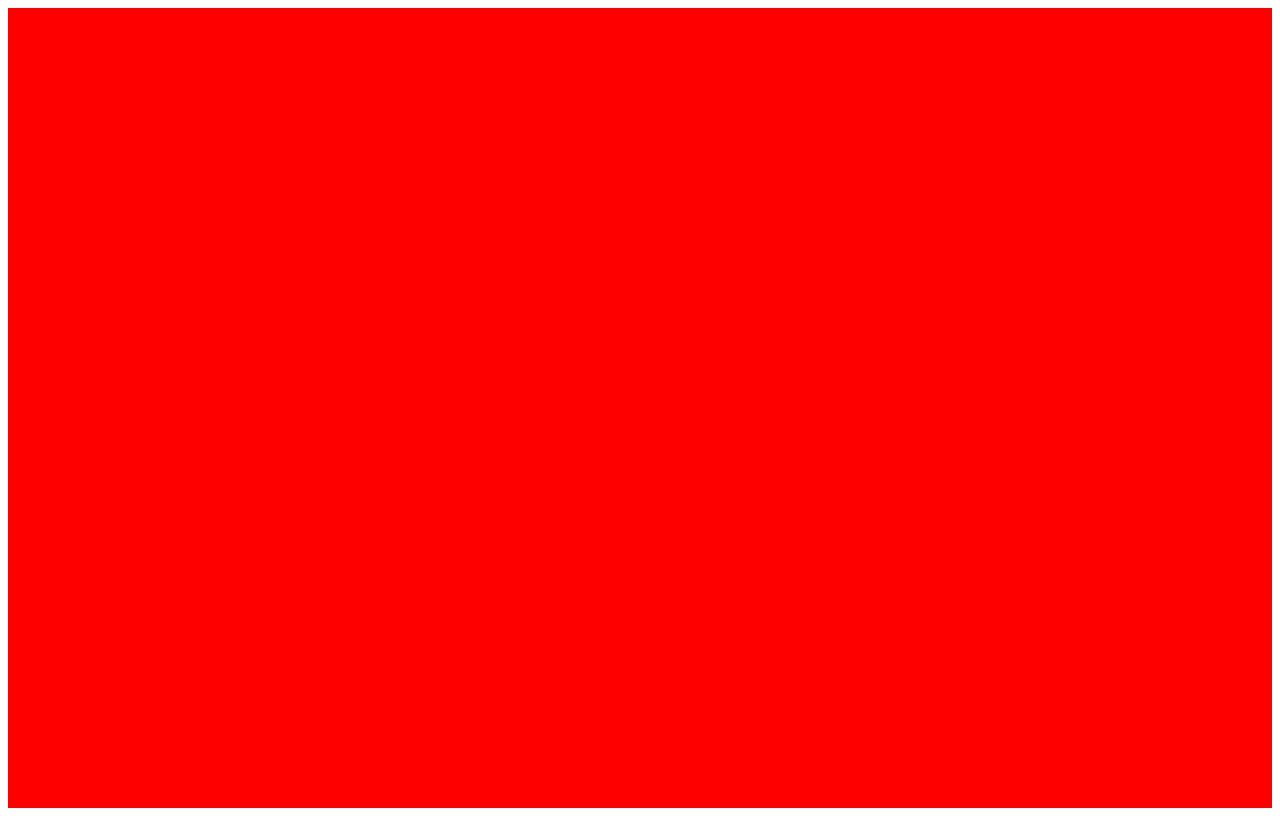
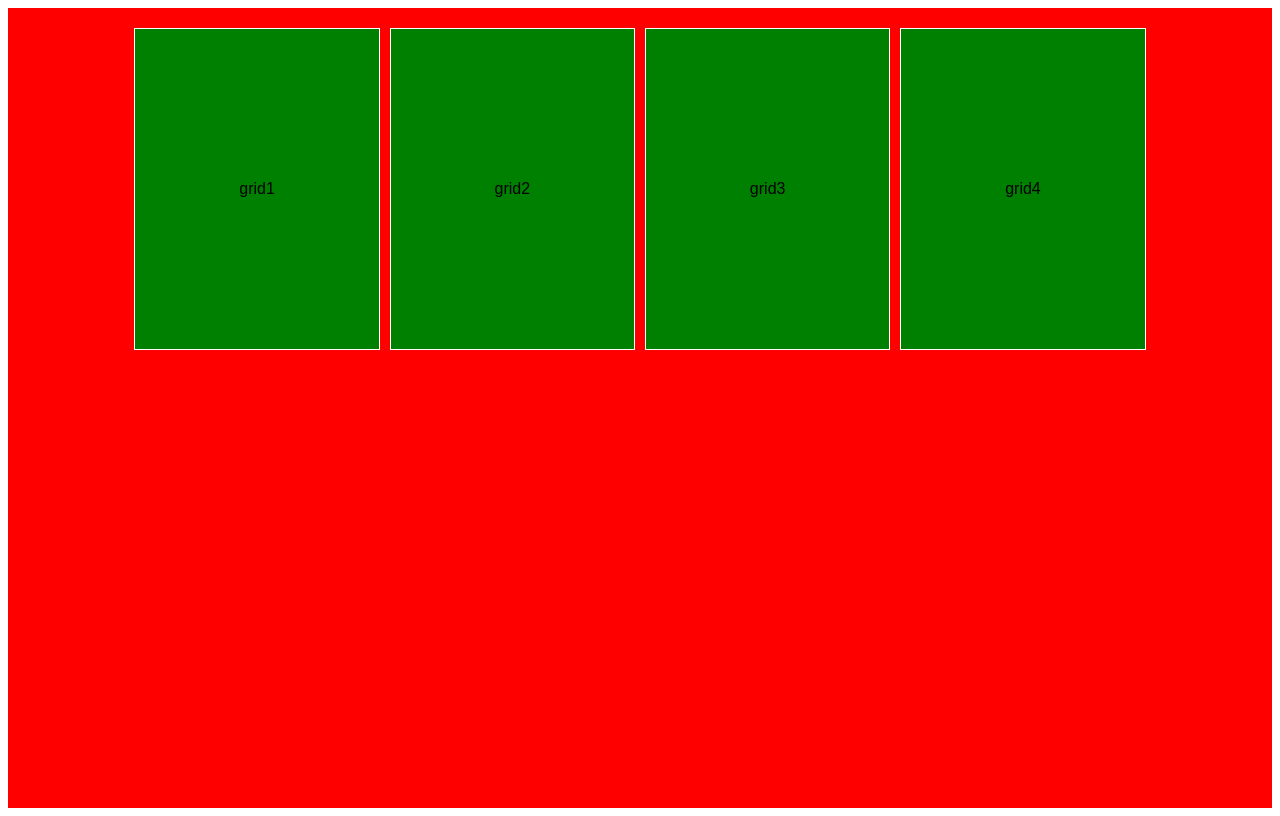
Before and after one commit to BFTerry/Framework-Grid, a plain HTML site: page index.html in a window 1280 px wide. Drawn offline with nearby package versions, Linux system fonts and the light colour scheme; files that its build step writes are made by us from their sources.

Commit message:
Add files via upload

```diff
--- a/index.html
+++ b/index.html
@@ -4,17 +4,20 @@
     <meta charset="UTF-8">
     <meta http-equiv="X-UA-Compatible" content="IE=edge">
     <meta name="viewport" content="width=device-width, initial-scale=1.0">
-    <title>Document</title>
+    <title>Framework-Grid</title>
     <link rel="stylesheet" href="styles/style.css">
 </head>
 <body>
 
     <div class="container">
         <div class="grid">
-            <div class="item1"></div>
-            <div class="item2"></div>
-            <div class="item3"></div>
-            <div class="item4"></div>
+
+                <div class="col item item1">grid1</div>
+                <div class="col item item2">grid2</div>
+                <div class="col item item3">grid3</div>
+                <div class="col item item4">grid4</div>
+
+
         </div>
     </div>
 
--- a/style.scss
+++ b/style.scss
@@ -2,8 +2,48 @@
     width: 100%;
     height: 100vh;
     background-color: red;
+    display: flex;
+    justify-content: center;
 }
 
 .grid {
+    width: 80%;
+    display: grid;
+    grid-gap: 10px;
+    grid-template-columns: auto;
+    grid-auto-flow: column;
+    padding: 20px 40px;
+}
+
+.item {
+    background-color: green;
+    display: grid;
+    justify-content: center;
+    align-items: center;
+    border: 1px solid #fff;
+    color: #000;
+    font-family: Arial, Helvetica, sans-serif;
+    font-size: var(--textSize);
+    height: 40vh;
+}
+
+@media only screen and (width: 768px) {
+
+    .grid {
+        grid-template-rows: 100%;
+        grid-auto-flow: row;
+    }
+
 
 }
+
+
+
+@media only screen and (width: 375px) {
+
+    .grid {
+        grid-template-rows: 100%;
+        grid-auto-flow: row;
+    }
+
+}
```
Also changed, not shown: style.css, 1 other file.
